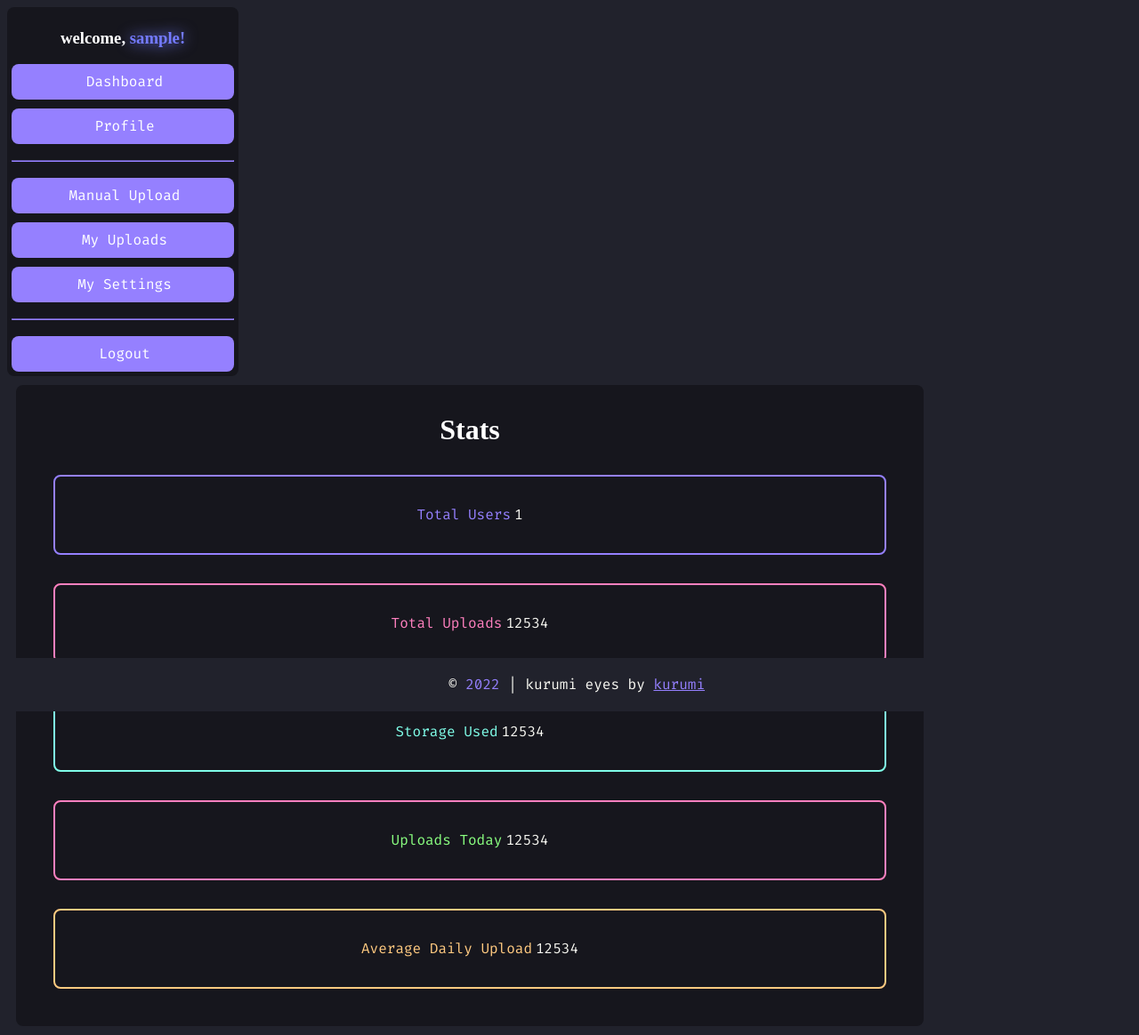
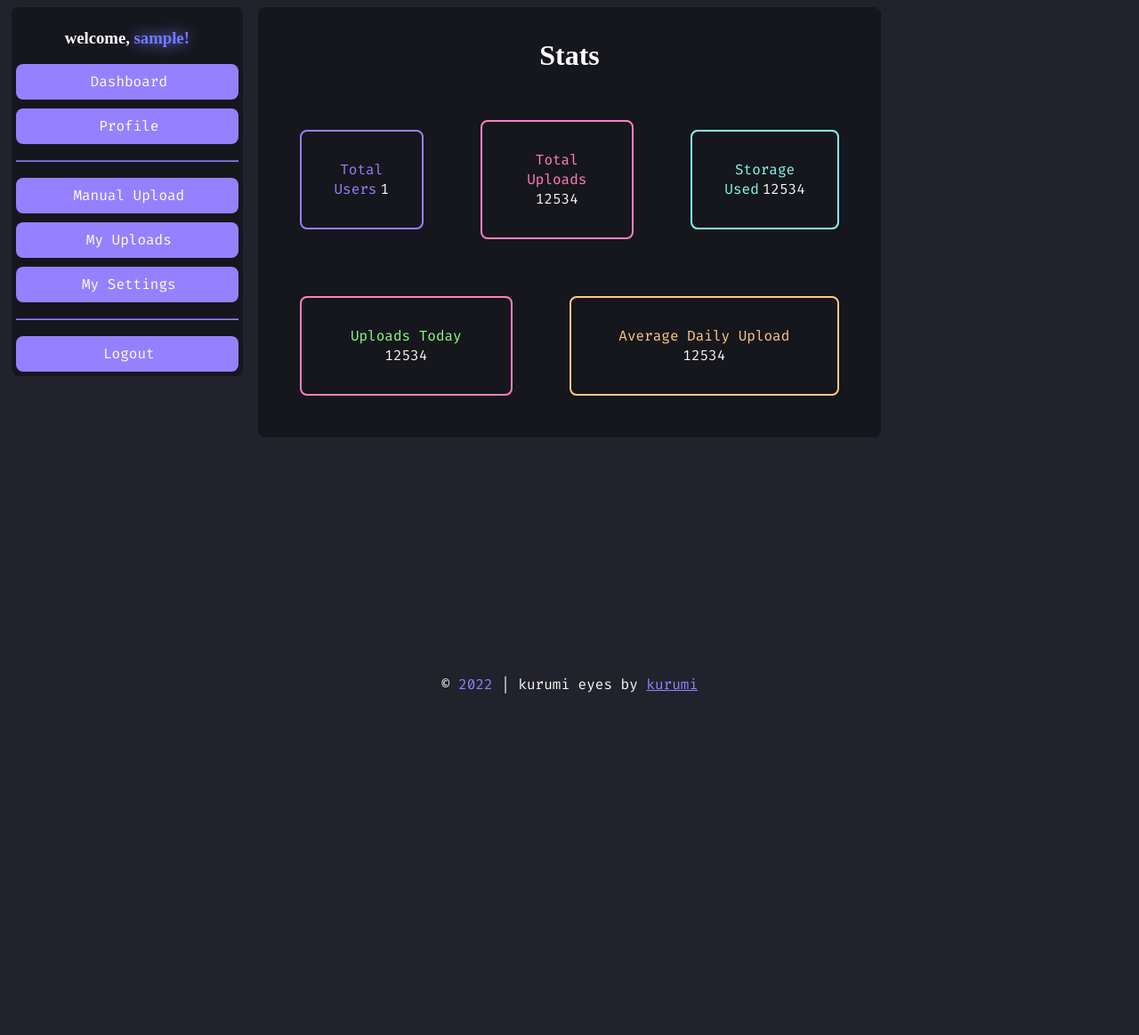
Before and after one commit to kurumi-app/kurumi-eyes, a Django app: page /dashboard/ in a window 1280 px wide. Shown: the whole page at 89% size. After the commit the page ends 780 px from the top, so only its background shows below. Run offline with Django 4.2, Linux system fonts and the light colour scheme; the visitor is signed in with stand-in values (Sample User, id 1); data comes from the database, SQL or seed files in the repository; some libraries are stand-ins or nearby versions.

Commit message:
Style: General CSS

```diff
--- a/static/css/style.css
+++ b/static/css/style.css
@@ -84,9 +84,46 @@
 .card {
     background-color: #16161d;
     border-radius: 8px;
-    padding: 10px;
-    margin: 10px;
+    padding: 15px;
     color: #fff;
     text-align: center;
-    max-width: 1000px;
 }
+
+.dashboard-wrapper {
+    display: flex;
+    justify-content: center;
+    align-items: center;
+    text-align: center;
+}
+
+.sidenav-comp {
+    position: absolute;
+    top: 8px;
+    left: 1%;
+}
+
+.profile {
+    width: 600px;
+}
+
+.profile2 {
+    width: 700px;
+}
+
+.content input {
+    width: 550px;
+}
+
+.media-left img {
+    border-radius: 50%;
+    width: 200px;
+    height: 200px;
+    margin: 10px;
+}
+
+.stats {
+    display: flex;
+    justify-content: space-between;
+    align-items: center;
+    text-align: center;
+}
```
